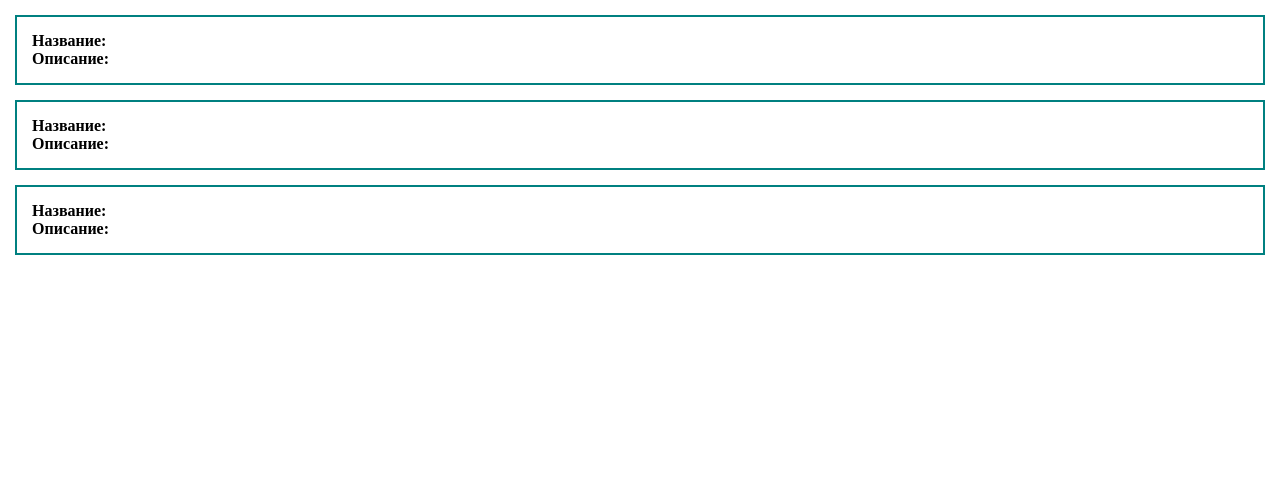
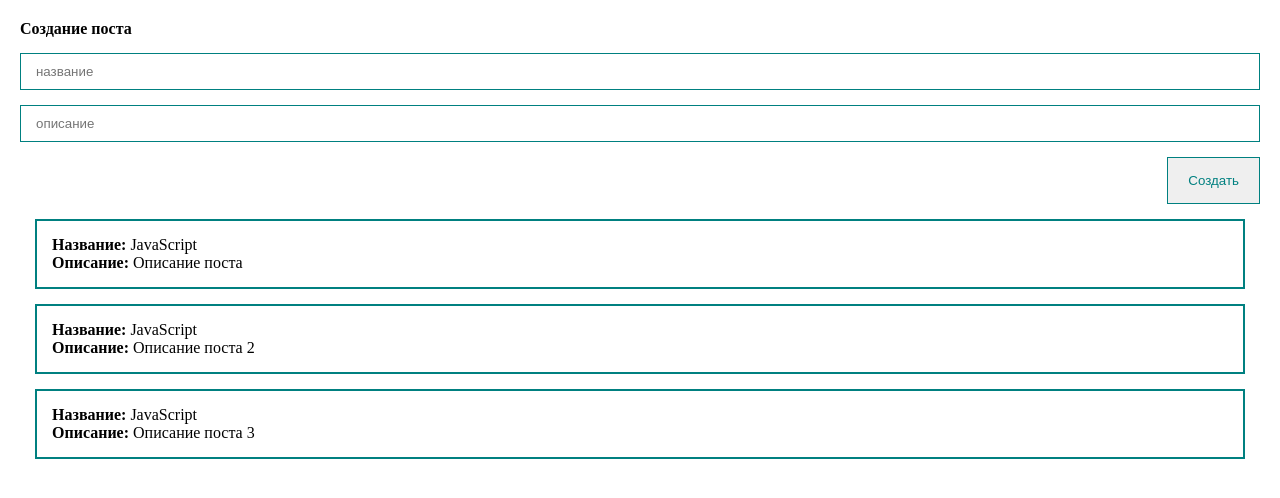
Before and after one commit to xvishnevskix/vue-sandbox, a Vue app: page / in a window 1280 px wide. Shown: the top 498 px of the page. Built offline with nearby package versions, Linux system fonts and the light colour scheme.

Commit message:
components

```diff
--- a/src/App.vue
+++ b/src/App.vue
@@ -1,31 +1,42 @@
 <template>
-<div>
-  <div class="post" v-for="post in posts">
-    <div><strong>Название:</strong> {{posts.title}}</div>
-    <div><strong>Описание:</strong> {{posts.body}}</div>
-  </div>
+<div class="app">
+  <post-form/>
+  <post-list :posts="posts"/>
 </div>
 </template>
 
 
 <script>
+import PostForm from "@/components/PostForm";
+import PostList from "@/components/PostList";
+
   export default {
+    components: {
+      PostList,
+      PostForm,
+    },
     data() {
       return {
         posts: [
           {id: 1, title: 'JavaScript', body: 'Описание поста'},
           {id: 2, title: 'JavaScript', body: 'Описание поста 2'},
           {id: 3, title: 'JavaScript', body: 'Описание поста 3'},
-        ]
+        ],
+        title: '',
+        body: ''
       }
     },
     methods: {
-      addLike() {
-        this.likes += 1;
+      createPost() {
+          const newPost = {
+            id: Date.now(),
+            title: this.title,
+            body: this.body,
+          }
+          this.posts.push(newPost)
+        this.title = ''
+        this.body = ''
       },
-      addDislikes() {
-        this.dislikes += 1;
-      }
     }
   }
 </script>
@@ -36,10 +47,9 @@
       padding: 0;
       box-sizing: border-box;
     }
+    .app {
+      padding: 20px;
+    }
 
-    .post {
-      margin: 15px;
-      padding: 15px;
-      border: 2px solid teal;
-    }
+
 </style>
--- /dev/null
+++ b/src/components/PostForm.vue
@@ -0,0 +1,42 @@
+<template>
+  <form @submit.prevent>
+    <h4>Создание поста</h4>
+    <input @input="title = $event.target.value" v-bind:value="title" class="input"  type="text" placeholder="название">
+    <input @input="body = $event.target.value" v-bind:value="body" class="input" type="text" placeholder="описание">
+    <button class="btn" @click="">Создать</button>
+  </form>
+</template>
+
+<script>
+export default {
+  data() {
+    return {
+      // Здесь данные компонента
+    };
+  },
+  methods: {
+    // Здесь методы компонента
+  },
+};
+</script>
+
+<style>
+form {
+  display: flex;
+  flex-direction: column;
+}
+.btn {
+  margin-top: 15px;
+  align-self: flex-end;
+  padding: 15px 20px;
+  color: teal;
+  border: 1px solid teal;
+}
+
+.input {
+  width: 100%;
+  border: 1px solid teal;
+  padding: 10px 15px;
+  margin-top: 15px;
+}
+</style>
--- /dev/null
+++ b/src/components/PostList.vue
@@ -0,0 +1,34 @@
+<template>
+  <div class="post" v-for="post in posts">
+    <div><strong>Название:</strong> {{post.title}}</div>
+    <div><strong>Описание:</strong> {{post.body}}</div>
+  </div>
+</template>
+
+<script>
+export default {
+  props: {
+    posts: {
+      type: Array,
+      required: true,
+    }
+  },
+  data() {
+    return {
+      // Здесь данные компонента
+    };
+  },
+  methods: {
+    // Здесь методы компонента
+  },
+};
+</script>
+
+<style>
+.post {
+  margin: 15px;
+  padding: 15px;
+  border: 2px solid teal;
+
+}
+</style>
```
